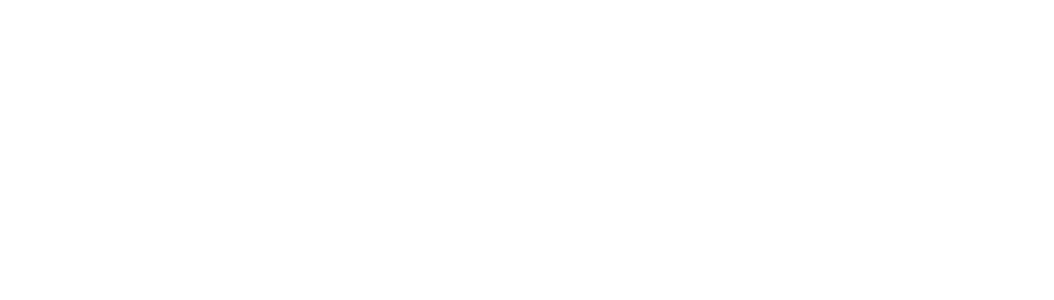
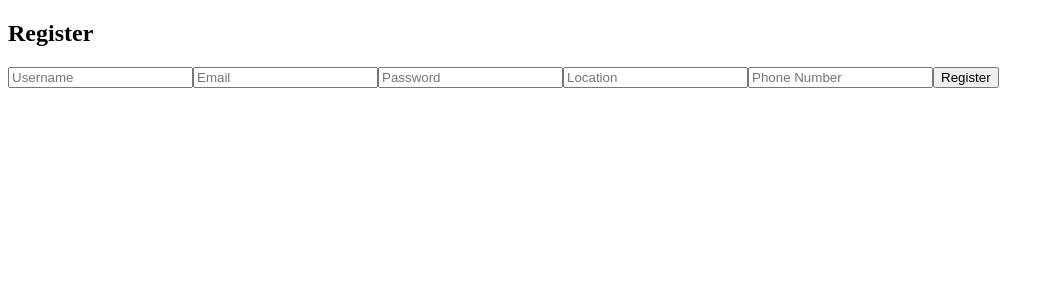
Before and after one commit to ChanellVS/capstone-front-end, a React (Vite) app: page /register in a window 1280 px wide. Before the commit this address had no page. Shown: the top 300 px of the page, without its empty margins (0-1054 px from the left). Built offline with nearby package versions, Linux system fonts and the light colour scheme.

Commit message:
Added my componenets

```diff
--- a/src/App.jsx
+++ b/src/App.jsx
@@ -4,17 +4,32 @@
 import Inbox from "./components/messages/Inbox";
 import MessageForm from "./components/messages/MessageForm";
 import PetMessages from "./components/messages/PetMessages";
+
+import RegisterForm from "./components/account/RegisterForm";
+import LoginForm from "./components/account/LoginForm";
+import Profile from "./components/account/Profile";
+
 import "./App.css";
 
 function App() {
   const [token, setToken] = useState(
-    () => localStorage.getItem("authToken") || ""
+    () => localStorage.getItem("token") || ""
   );
+  useEffect(() => {
+    if (token) {
+      localStorage.setItem("token", token);
+    }
+  }, [token]);
 
-  return (
+  return(
     <div>
       <Routes>
+        <Route path="/"element={token ? <Navigate to="/profile"/> : <Navigate to="/login"/>} />
+        <Route path="/register" element={<RegisterForm setToken={setToken} />} />
+        <Route path="/login" element={<LoginForm setToken={setToken} />} />
+        <Route path="/profile" element={<Profile token={token} />} />
         <Route path="/" element={<Inbox token={token} />} />
+
         <Route
           path="/message-form"
           element={
--- /dev/null
+++ b/src/components/account/LoginForm.jsx
@@ -0,0 +1,50 @@
+import { useState } from "react";
+import { useNavigate } from "react-router-dom";
+
+const BASE_URL = 'http://localhost:3000'; // I will Replace with my Render URL after deployment
+
+export default function LoginForm() {
+  const [formData, setFormData] = useState({ username: '', password: '' });
+  const [error, setError] = useState('');
+  const navigate = useNavigate();
+
+  const handleChange = (e) => {
+    setFormData({ ...formData, [e.target.name]: e.target.value });
+  };
+
+  const handleSubmit = async (e) => {
+    e.preventDefault();
+    setError('');
+
+    try {
+      const response = await fetch(`${BASE_URL}/api/users/login`, {
+        method: 'POST',
+        headers: {
+          'Content-Type': 'application/json'
+        },
+        body: JSON.stringify(formData)
+      });
+
+      const data = await response.json();
+
+      if (response.ok) {
+        localStorage.setItem('token', data.token);
+        navigate('/profile');
+      } else {
+        setError(data.error || 'Login failed.');
+      }
+    } catch (err) {
+      setError('Something went wrong.');
+    }
+  };
+
+  return (
+    <form onSubmit={handleSubmit}>
+      <h2>Login</h2>
+      {error && <p style={{ color: 'red' }}>{error}</p>}
+      <input name="username" placeholder="Username" onChange={handleChange} required />
+      <input name="password" type="password" placeholder="Password" onChange={handleChange} required />
+      <button type="submit">Login</button>
+    </form>
+  );
+}
--- /dev/null
+++ b/src/components/account/Profile.jsx
@@ -0,0 +1,51 @@
+import { useState, useEffect } from "react";
+
+const BASE_URL = 'http://localhost:3000'; // I will Replace with Render URL later for deployment
+
+export default function Profile() {
+  const [user, setUser] = useState(null);
+  const [error, setError] = useState('');
+
+  useEffect(() => {
+    const fetchProfile = async () => {
+      const token = localStorage.getItem('token');
+
+      try {
+        const response = await fetch(`${BASE_URL}/api/users/me`, {
+          headers: {
+            Authorization: `Bearer ${token}`,
+          }
+        });
+
+        const data = await response.json();
+
+        if (response.ok) {
+          setUser(data);
+        } else {
+          setError(data.error || 'Failed to fetch profile.');
+        }
+      } catch (err) {
+        setError('Something went wrong.');
+      }
+    };
+
+    fetchProfile();
+  }, []);
+
+  return (
+    <div>
+      <h2>My Profile</h2>
+      {error && <p style={{ color: 'red' }}>{error}</p>}
+      {user ? (
+        <div>
+          <p><strong>Username:</strong> {user.username}</p>
+          <p><strong>Email:</strong> {user.email}</p>
+          <p><strong>Location:</strong> {user.location}</p>
+          <p><strong>Phone:</strong> {user.phone_number}</p>
+        </div>
+      ) : (
+        !error && <p>Loading...</p>
+      )}
+    </div>
+  );
+}
--- /dev/null
+++ b/src/components/account/RegisterForm.jsx
@@ -0,0 +1,56 @@
+import { useState } from "react";
+import { useNavigate } from "react-router-dom";
+
+const BASE_URL = 'http://localhost:3000'; // I will Change to Render URL when deploying
+
+export default function RegisterForm() {
+  const [formData, setFormData] = useState({ username: '', email: '', password: '', location: '', phone_number: '' });
+  const [error, setError] = useState('');
+  const [success, setSuccess] = useState('');
+  const navigate = useNavigate();
+
+  const handleChange = (e) => {
+    setFormData({ ...formData, [e.target.name]: e.target.value });
+  };
+
+  const handleSubmit = async (e) => {
+    e.preventDefault();
+    setError('');
+    setSuccess('');
+
+    try {
+      const response = await fetch(`${BASE_URL}/api/users/register`, {
+        method: 'POST',
+        headers: { 'Content-Type': 'application/json' },
+        body: JSON.stringify(formData)
+      });
+
+      const data = await response.json();
+
+      if (response.ok) {
+        localStorage.setItem('token', data.token);
+        setSuccess('Registration successful!');
+        navigate('/profile');
+      } else {
+        setError(data.error || 'Registration failed.');
+      }
+    } catch (err) {
+      setError('Something went wrong.');
+    }
+  };
+
+  return (
+    <form onSubmit={handleSubmit}>
+      <h2>Register</h2>
+      {error && <p style={{ color: 'red' }}>{error}</p>}
+      {success && <p style={{ color: 'green' }}>{success}</p>}
+
+      <input name="username" placeholder="Username" onChange={handleChange} required />
+      <input name="email" type="email" placeholder="Email" onChange={handleChange} required />
+      <input name="password" type="password" placeholder="Password" onChange={handleChange} required />
+      <input name="location" placeholder="Location" onChange={handleChange} />
+      <input name="phone_number" placeholder="Phone Number" onChange={handleChange} />
+      <button type="submit">Register</button>
+    </form>
+  );
+}
```
